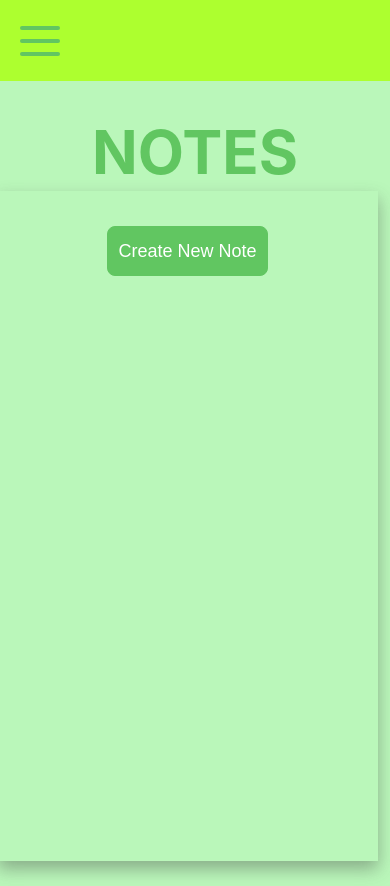
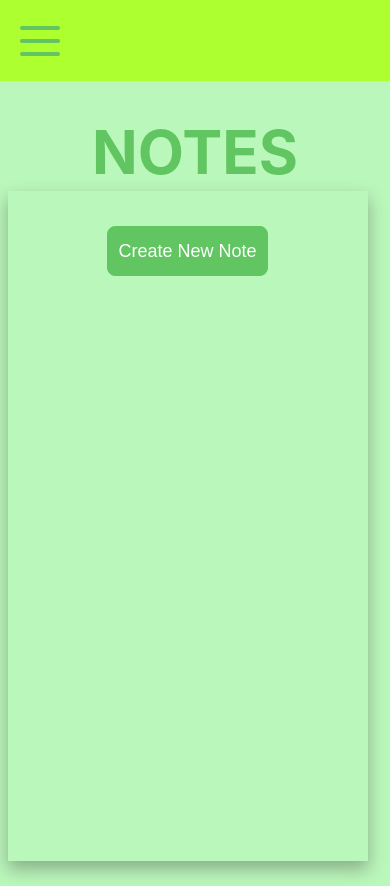
Before and after one commit to abk2191/organiser, a React (Vite) app: page / in a window 390 px wide. Built offline with nearby package versions, Linux system fonts and the light colour scheme.

Commit message:
Added new features

```diff
--- a/src/index.css
+++ b/src/index.css
@@ -405,7 +405,7 @@ html {
 
 @media (max-width: 768px) {
   .kontainer {
-    width: 360px;
+    width: 340px;
     margin-right: 15px;
     display: flex;
     flex-direction: column;
@@ -414,7 +414,7 @@ html {
   }
 
   .nw-nt-div {
-    width: 310px;
+    width: 290px;
     height: 100px;
   }
 
```
